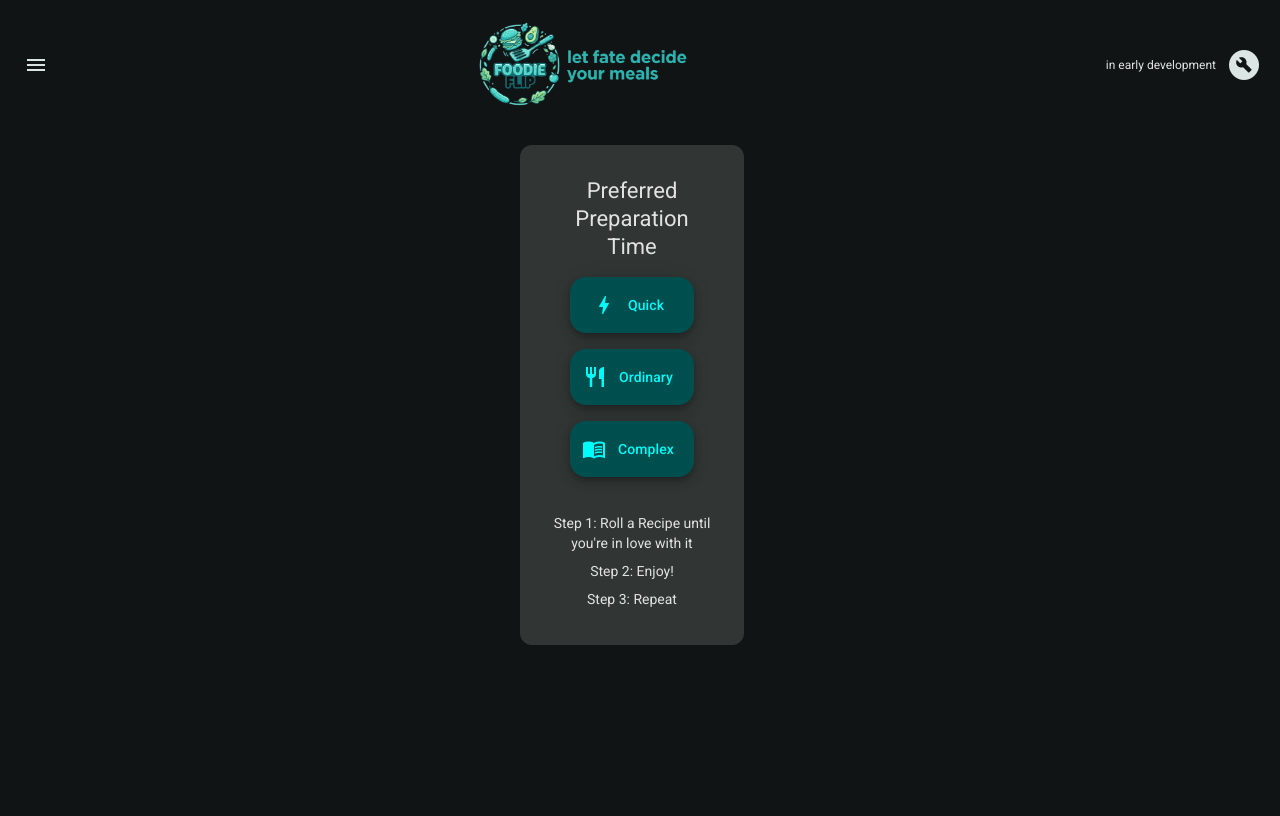
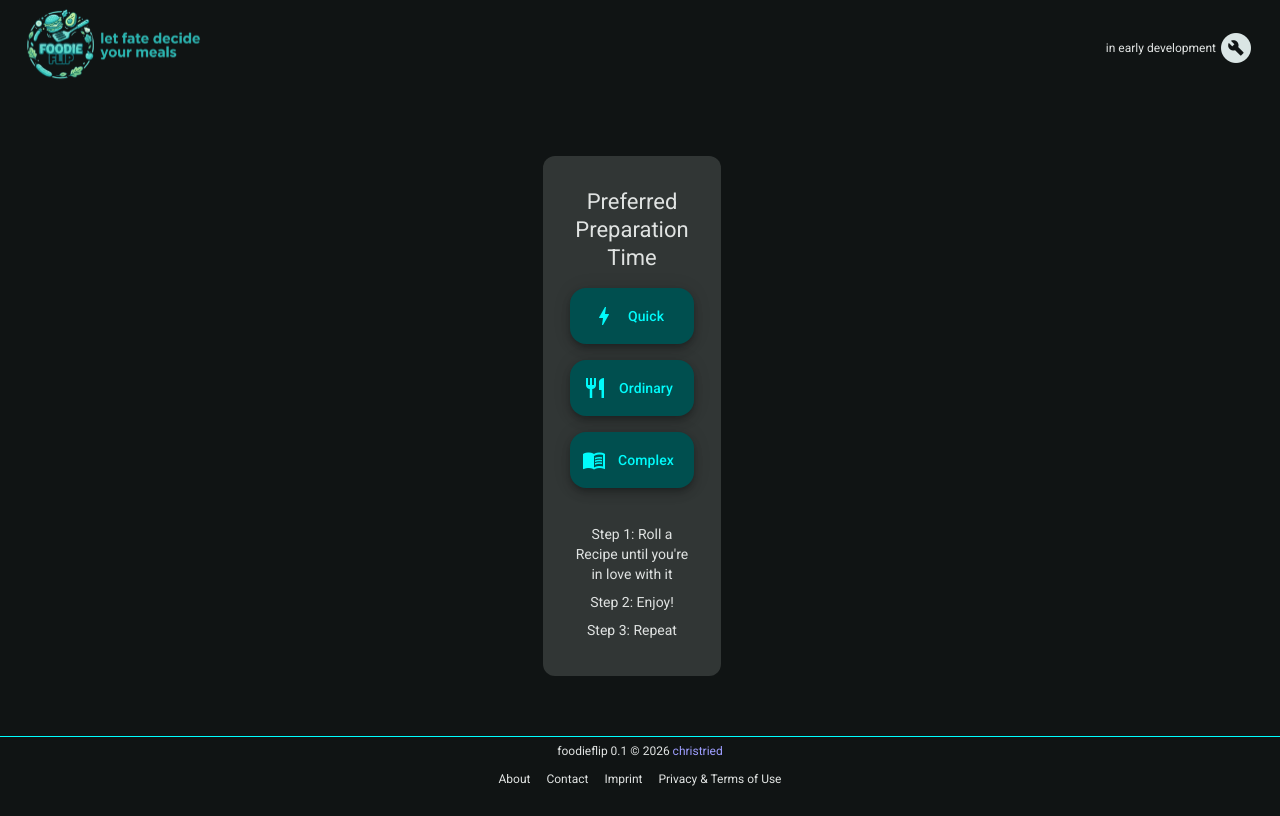
Before and after one commit to christried/foodieflip, an Angular app: page / in a window 1280 px wide. Built offline with nearby package versions, Linux system fonts and the light colour scheme.

Commit message:
- created first iteration of footer with placeholder links for future necessities. - changed around header to move hero to left corner and remove unnecessary menu icon

```diff
--- a/src/app/app.html
+++ b/src/app/app.html
@@ -1,8 +1,13 @@
-<app-header />
-<div class="body-cards">
-  <app-selection class="selection-component" />
+<div class="app-container">
+  <app-header />
 
-  <app-recipe class="recipe-component" />
+  <div class="body-cards">
+    <app-selection class="selection-component" />
+
+    <app-recipe class="recipe-component" />
+  </div>
+
+  <app-footer [title]="title()" [version]="version()" />
 </div>
 
 <router-outlet />
--- a/src/app/app.scss
+++ b/src/app/app.scss
@@ -1,3 +1,9 @@
+.app-container {
+  display: flex;
+  flex-direction: column;
+  min-height: 100vh;
+}
+
 .body-cards {
   display: flex;
   justify-content: center;
@@ -7,6 +13,7 @@
   padding: 1rem;
   max-width: 70%;
   margin: 0 auto;
+  flex: 1; // grows body to push footer down
 }
 
 .selection-component {
@@ -17,7 +24,6 @@
   flex: 0 0 1;
 }
 
-// No wrap on desktop/PC monitors
 @media (min-width: 1024px) {
   .body-cards {
     flex-wrap: nowrap;
--- a/src/app/app.ts
+++ b/src/app/app.ts
@@ -3,13 +3,15 @@ import { RouterOutlet } from '@angular/router';
 import { Header } from './header/header';
 import { Selection } from './selection/selection';
 import { Recipe } from './recipe/recipe';
+import { Footer } from './footer/footer';
 
 @Component({
   selector: 'app-root',
-  imports: [RouterOutlet, Header, Selection, Recipe],
+  imports: [RouterOutlet, Header, Selection, Recipe, Footer],
   templateUrl: './app.html',
   styleUrl: './app.scss',
 })
 export class App {
   protected readonly title = signal('foodieflip');
+  protected readonly version = signal('0.1');
 }
--- /dev/null
+++ b/src/app/footer/footer.html
@@ -0,0 +1,14 @@
+<mat-toolbar class="app-footer">
+  <div>
+    {{ this.title() }} {{ this.version() }} © 2026
+    <a href="https://github.com/christried" class="footer-link">christried</a
+    ><span class="version-information"> </span>
+  </div>
+
+  <div class="legal-links">
+    <p>About</p>
+    <p>Contact</p>
+    <p>Imprint</p>
+    <p>Privacy & Terms of Use</p>
+  </div>
+</mat-toolbar>
--- /dev/null
+++ b/src/app/footer/footer.scss
@@ -0,0 +1,23 @@
+.app-footer {
+  font-size: 0.75rem;
+  border-top: 1px solid cyan;
+
+  display: flex;
+  flex-flow: column nowrap;
+  align-items: center;
+  gap: 0;
+}
+
+.footer-link {
+  text-decoration: none;
+}
+
+.legal-links {
+  display: flex;
+  gap: 1rem;
+  margin: 0;
+}
+
+.legal-links p {
+  margin: 0;
+}
--- /dev/null
+++ b/src/app/footer/footer.ts
@@ -0,0 +1,15 @@
+import { Component, input } from '@angular/core';
+import { MatButtonModule } from '@angular/material/button';
+import { MatIconModule } from '@angular/material/icon';
+import { MatToolbar } from '@angular/material/toolbar';
+
+@Component({
+  selector: 'app-footer',
+  imports: [MatToolbar, MatIconModule, MatButtonModule],
+  templateUrl: './footer.html',
+  styleUrl: './footer.scss',
+})
+export class Footer {
+  public title = input.required<string>();
+  public version = input.required<string>();
+}
--- a/src/app/header/header.html
+++ b/src/app/header/header.html
@@ -1,24 +1,15 @@
 <mat-toolbar class="header-toolbar">
-  <mat-toolbar-row class="header-first-row">
-    <button matIconButton class="menu-icon" aria-label="menu icon">
-      <mat-icon>menu</mat-icon>
-    </button>
+  <div class="header-title"><img src="hero_logo.png" /></div>
 
-    <span class="spacer"></span>
-
-    <span class="header-title"><img src="hero_logo.png" /></span>
-
-    <span class="spacer"></span>
-
-    <p class="development-notice">in early development</p>
+  <div class="development-notice">
+    <p>in early development</p>
     <button
       matIconButton
-      class="build-circle-icon"
       aria-label="icon-button with build-circle icon"
       matTooltip="Click here if you want to contribute and provide constructive feedback to the developer"
       matTooltipPosition="left"
     >
       <mat-icon class="development-icon">build_circle</mat-icon>
     </button>
-  </mat-toolbar-row>
+  </div>
 </mat-toolbar>
--- a/src/app/header/header.scss
+++ b/src/app/header/header.scss
@@ -2,29 +2,22 @@
 
 .header-toolbar {
   margin: 1rem 0;
-}
-
-.spacer {
-  flex: auto;
-}
-
-.header-first-row {
-  height: auto;
-}
-
-.header-title {
-  display: flex;
-  justify-content: center;
+  justify-content: space-between;
 }
 
 .header-title img {
-  width: 30%;
+  width: 25%;
   height: auto;
 }
 
 .development-notice {
   font-size: 0.75rem;
   padding-right: 0.5rem;
+
+  display: flex;
+  align-items: center;
+
+  // border: 2px solid green;
 }
 .development-icon {
   transform: scale(1.5);
--- a/src/styles.scss
+++ b/src/styles.scss
@@ -46,14 +46,3 @@ body {
     )
   );
 }
-
-.fullsize-image-panel {
-  .mat-mdc-dialog-container {
-    padding: 0;
-    overflow: hidden;
-  }
-
-  .mat-mdc-dialog-surface {
-    overflow: hidden;
-  }
-}
```
Also changed, not shown: 1 other file (tests, documents, lock files or other folders).
